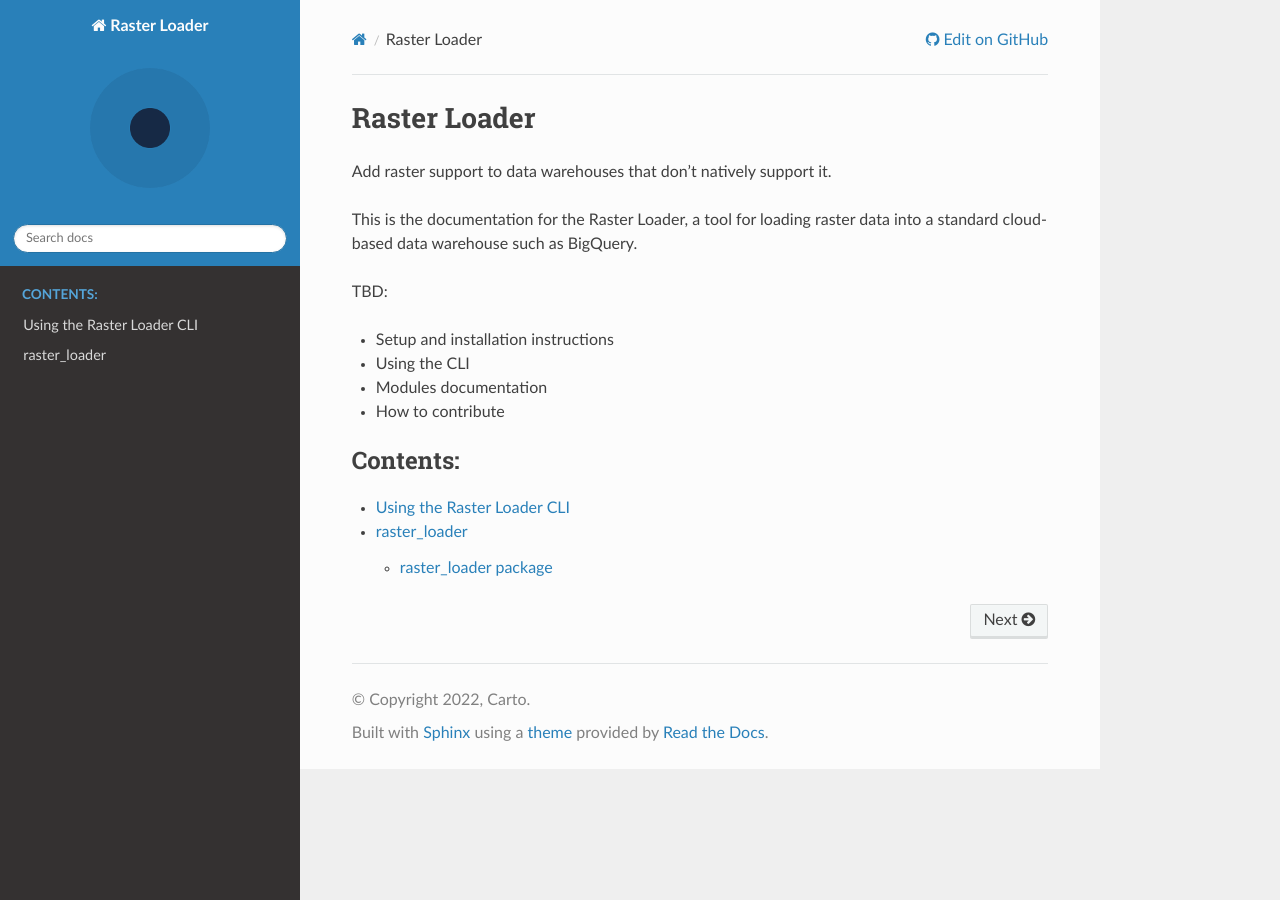
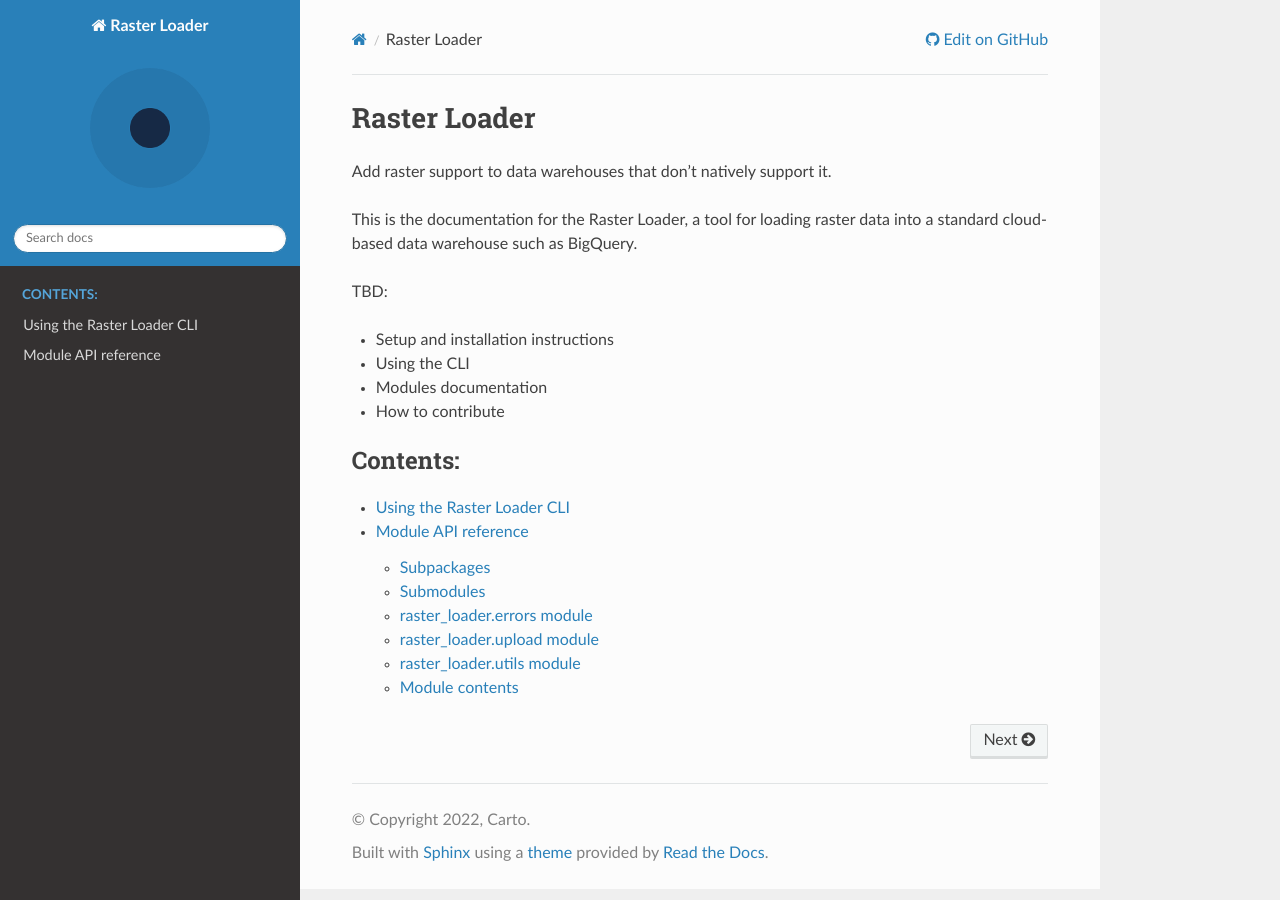
Before and after one commit to CartoDB/raster-loader, a Sphinx documentation site: the page built from docs/source/index.rst, in a window 1280 px wide. Built offline with Sphinx 7.4.7 and the Read the Docs theme 2.0.0, drawn with Linux system fonts in a browser that asks for light colours; the version number could not be read and is left out.

Commit message:
Update modules API docs

```diff
--- a/docs/source/index.rst
+++ b/docs/source/index.rst
@@ -21,4 +21,4 @@ TBD:
    :caption: Contents:
 
    cli
-   modules/modules
+   modules/raster_loader
--- a/docs/source/modules/raster_loader.rst
+++ b/docs/source/modules/raster_loader.rst
@@ -1,5 +1,13 @@
-raster\_loader package
-======================
+Module API reference
+====================
+
+Subpackages
+-----------
+
+.. toctree::
+   :maxdepth: 4
+
+   raster_loader.cli
 
 Submodules
 ----------
```
Also changed, not shown: docs/source/modules/modules.rst (deleted, +0 -10 lines), docs/source/modules/raster_loader.cli.rst (added, +29 -0 lines).
